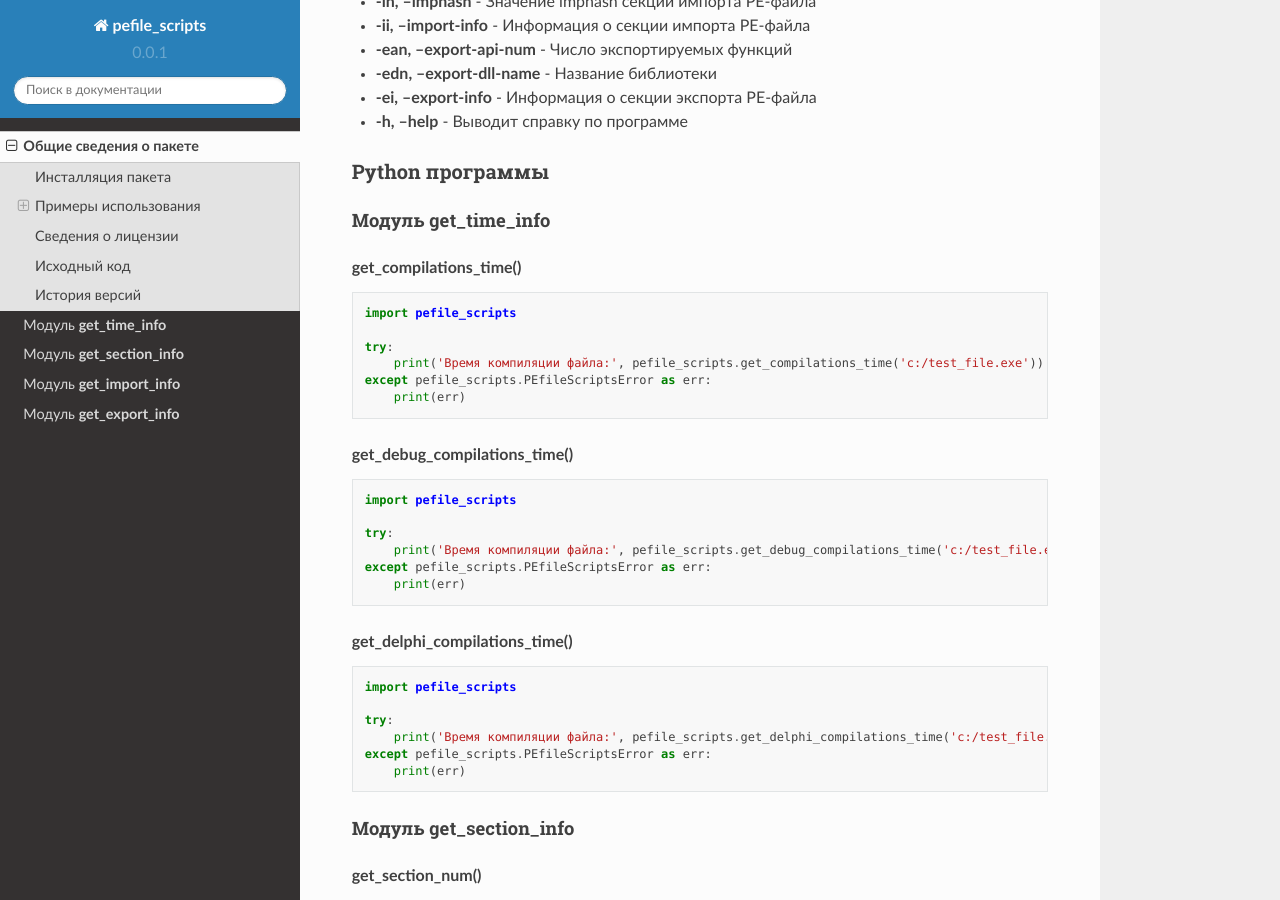
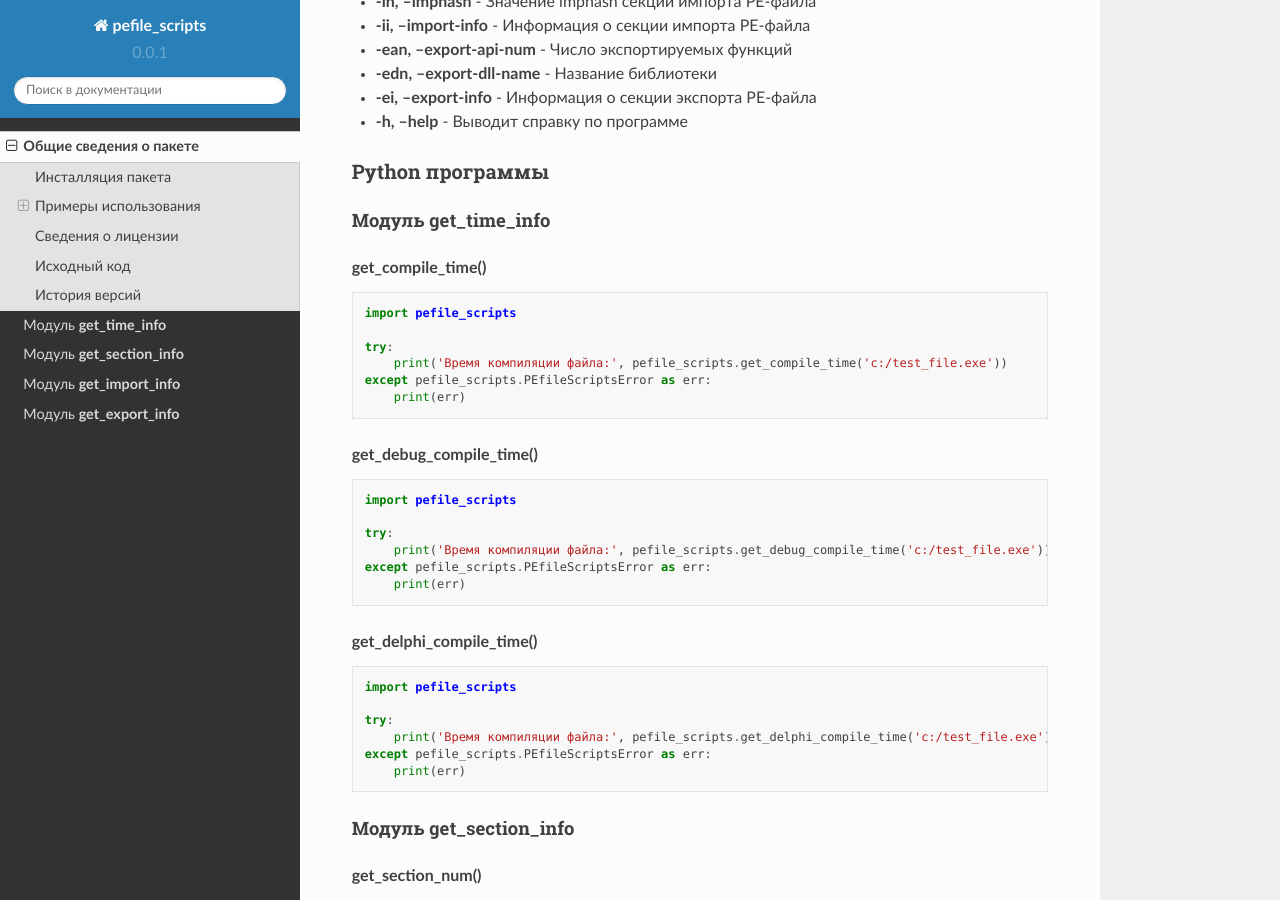
Before and after one commit to drobotun/pefile_scripts, a Sphinx documentation site: the page built from docs/source/intro.rst, in a window 1280 px wide and 900 px high, scrolled down 1078 px. Built offline with Sphinx 7.4.7 and the Read the Docs theme 2.0.0, drawn with Linux system fonts in a browser that asks for light colours; the version number is read from the project's files by our own code.

```diff
--- a/docs/source/get_time_info.rst
+++ b/docs/source/get_time_info.rst
@@ -1,7 +1,7 @@
 Модуль **get_time_info**
 ========================
 
-Функция **get_compilations_time**
+Функция **get_compile_time**
 ---------------------------------
 
 Возвращает значение времени компиляции из стандартного поля ``TimeDateStamp`` заголовка PE-файла.
@@ -19,7 +19,7 @@
 - **PEfileScriptsError** ('Запрашиваемый файл не найден'): В случае отсутствия проверяемого PE-файла.
 - **PEfileScriptsError** ('Запрашиваемый файл не является PE-файлом'): В случае, когда проверяемый файл не является PE-файлом.
 
-Функция **get_debug_compilations_time**
+Функция **get_debug_compile_time**
 ---------------------------------------
 
 Возвращает значение времени компиляции из поля ``TimeDateStamp`` секции ``DIRECTORY_ENTRY_DEBUG`` PE-файла.
@@ -38,7 +38,7 @@
 - **PEfileScriptsError** ('Запрашиваемый файл не является PE-файлом'): В случае, когда проверяемый файл не является PE-файлом.
 - **PEfileScriptsError** ('Отсутствует секция DIRECTORY_ENTRY_DEBUG'): В случае, когда в проверяемом файле отсутствует секция ``DIRECTORY_ENTRY_DEBUG``.
 
-Функция **get_delphi_compilations_time**
+Функция **get_delphi_compile_time**
 ----------------------------------------
 
 Возвращает значение времени компиляции из поля ``TimeDateStamp`` секции ``DIRECTORY_ENTRY_RESOURCE`` PE-файла. Может применяться для определения даты и времени компиляции PE-файлов, скомпилированных компилятором Delphi (для PE-файлов, скомпилированных компилятором Delphi, стандартное поле ``TimeDateStamp`` всегда содержит 0 часов 0 минут 19 июня 1992 года).
--- a/docs/source/intro.rst
+++ b/docs/source/intro.rst
@@ -47,36 +47,36 @@
 Модуль get_time_info
 ~~~~~~~~~~~~~~~~~~~~
 
-.. rubric:: get_compilations_time()
+.. rubric:: get_compile_time()
 
 .. code-block:: python
 
     import pefile_scripts
 
     try:
-        print('Время компиляции файла:', pefile_scripts.get_compilations_time('c:/test_file.exe'))
+        print('Время компиляции файла:', pefile_scripts.get_compile_time('c:/test_file.exe'))
     except pefile_scripts.PEfileScriptsError as err:
         print(err)
 
-.. rubric:: get_debug_compilations_time()
+.. rubric:: get_debug_compile_time()
 
 .. code-block:: python
 
     import pefile_scripts
 
     try:
-        print('Время компиляции файла:', pefile_scripts.get_debug_compilations_time('c:/test_file.exe'))
+        print('Время компиляции файла:', pefile_scripts.get_debug_compile_time('c:/test_file.exe'))
     except pefile_scripts.PEfileScriptsError as err:
         print(err)
 
-.. rubric:: get_delphi_compilations_time()
+.. rubric:: get_delphi_compile_time()
 
 .. code-block:: python
 
     import pefile_scripts
 
     try:
-        print('Время компиляции файла:', pefile_scripts.get_delphi_compilations_time('c:/test_file.exe'))
+        print('Время компиляции файла:', pefile_scripts.get_delphi_compile_time('c:/test_file.exe'))
     except pefile_scripts.PEfileScriptsError as err:
         print(err)
 
--- a/pefile_scripts/__init__.py
+++ b/pefile_scripts/__init__.py
@@ -38,9 +38,9 @@
     sys_exit()
 
 from .get_time_info import (
-    get_compilations_time,
-    get_debug_compilations_time,
-    get_delphi_compilations_time
+    get_compile_time,
+    get_debug_compile_time,
+    get_delphi_compile_time
 )
 
 from .get_section_info import(
```
Also changed, not shown: 6 other files.
